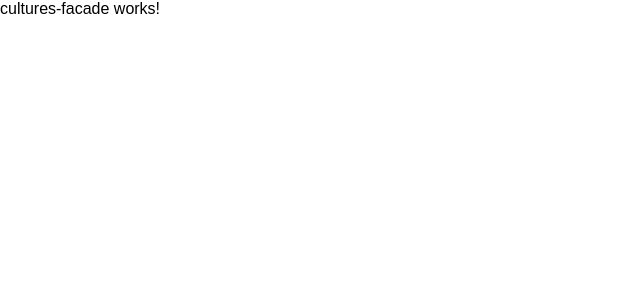
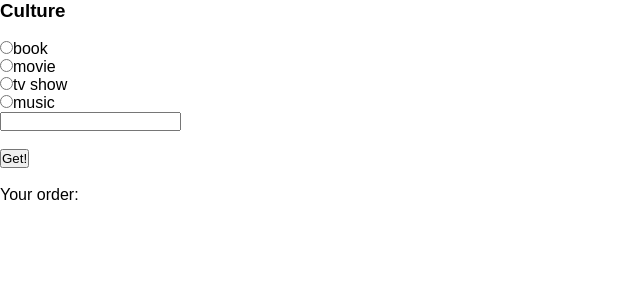
Before and after one commit to matthny/design-patterns-typescript-angular, an Angular app: page /cultures-facade in a window 1280 px wide. Shown: the top 300 px of the page, without its empty margins (0-640 px from the left). Built offline with nearby package versions, Linux system fonts and the light colour scheme.

Commit message:
culture-facade - added form

```diff
--- a/src/app/cultures-facade/cultures-facade.component.html
+++ b/src/app/cultures-facade/cultures-facade.component.html
@@ -1,3 +1,39 @@
-<p>
-  cultures-facade works!
-</p>
+<div class="wrapper">
+  <h3>
+    Culture
+  </h3>
+
+  <br>
+
+  <form [formGroup]="orderForm" novalidate (ngSubmit)="onGetClick()">
+    <div>
+      <input type="radio" value="book" formControlName="culture">
+      <label for="book">book</label>
+    </div>
+    <div>
+      <input type="radio" value="movie" formControlName="culture">
+      <label for="movie">movie</label>
+    </div>
+    <div>
+      <input type="radio" value="tvShow" formControlName="culture">
+      <label for="tvShow">tv show</label>
+    </div>
+    <div>
+      <input type="radio" value="music" formControlName="culture">
+      <label for="music">music</label>
+    </div>
+    <div>
+      <input type="number" formControlName="id">
+    </div>
+    <br>
+    <div class="button">
+      <input type="submit" value="Get!">
+    </div>
+  </form>
+
+  <br>
+
+  <p>
+    Your order: {{order}}
+  </p>
+</div>
--- a/src/app/cultures-facade/cultures-facade.component.ts
+++ b/src/app/cultures-facade/cultures-facade.component.ts
@@ -1,5 +1,7 @@
 import { Component, OnInit } from '@angular/core';
 import { CultureFacadeService, CultureType } from './api/culture-facade.service';
+import { FormGroup, FormControl } from '@angular/forms';
+import { AnonymousSubject } from 'rxjs/internal/Subject';
 
 @Component({
   selector: 'app-cultures-facade',
@@ -8,15 +10,25 @@ import { CultureFacadeService, CultureType } from './api/culture-facade.service'
 })
 export class CulturesFacadeComponent implements OnInit {
 
+  private orderForm: FormGroup;
+  private order: any;
+
   constructor(private cultureFacade: CultureFacadeService) { }
 
   ngOnInit() {
-    this.go();
+    this.setForm();
   }
 
-  private go() {
-    this.cultureFacade.get(CultureType.tvShow, 5)
-      .then(data => console.log(data))
-      .catch(e => console.log(e));
+  private setForm(): void {
+    this.orderForm = new FormGroup({
+      culture: new FormControl(),
+      id: new FormControl()
+    });
   }
-}
+
+  public onGetClick(): void {
+    this.cultureFacade.get(this.orderForm.get('culture').value, this.orderForm.get('id').value)
+    .then(data => this.order = data['title'])
+    .catch(e => this.order = e);
+  }
+ }
```
